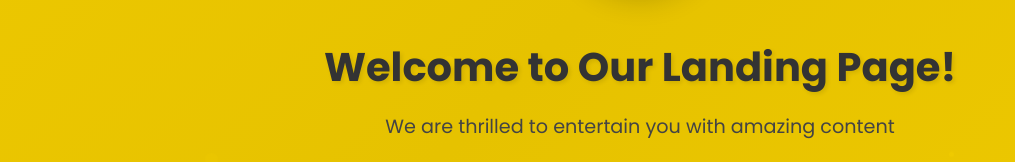
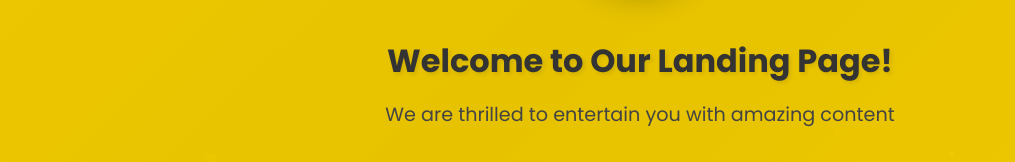
Before and after one commit to Bhoytems/TxVxM, a plain HTML site: page index.html in a window 1280 px wide. Shown: the part 200-362 px from the top of the page, without its empty margins (0-1015 px from the left). Drawn offline with Linux system fonts and the light colour scheme.

Commit message:
Update styles.css

```diff
--- a/styles.css
+++ b/styles.css
@@ -69,7 +69,7 @@ body {
 }
 
 .title {
-    font-size: 2.5rem;
+    font-size: 2.0rem;
     margin-bottom: 15px;
     color: #333;
     text-shadow: 2px 2px 4px rgba(0, 0, 0, 0.1);
```
